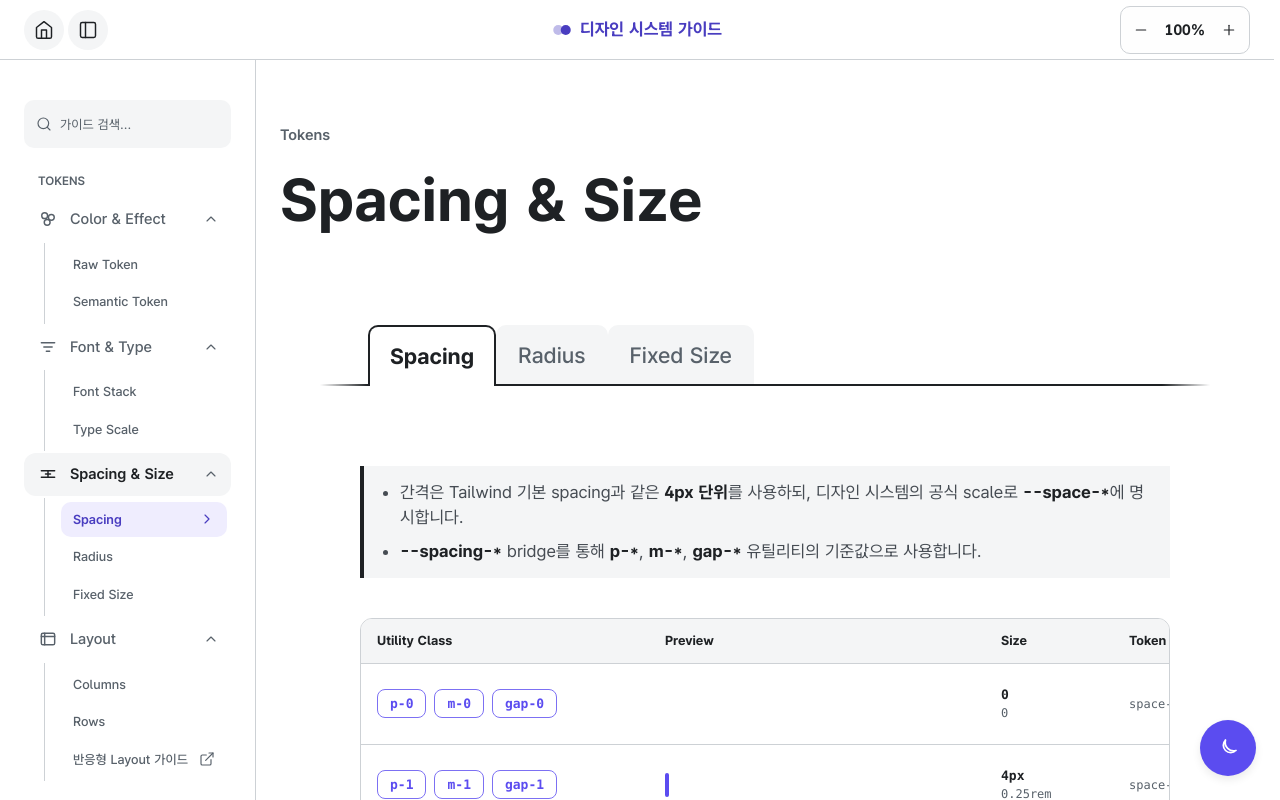
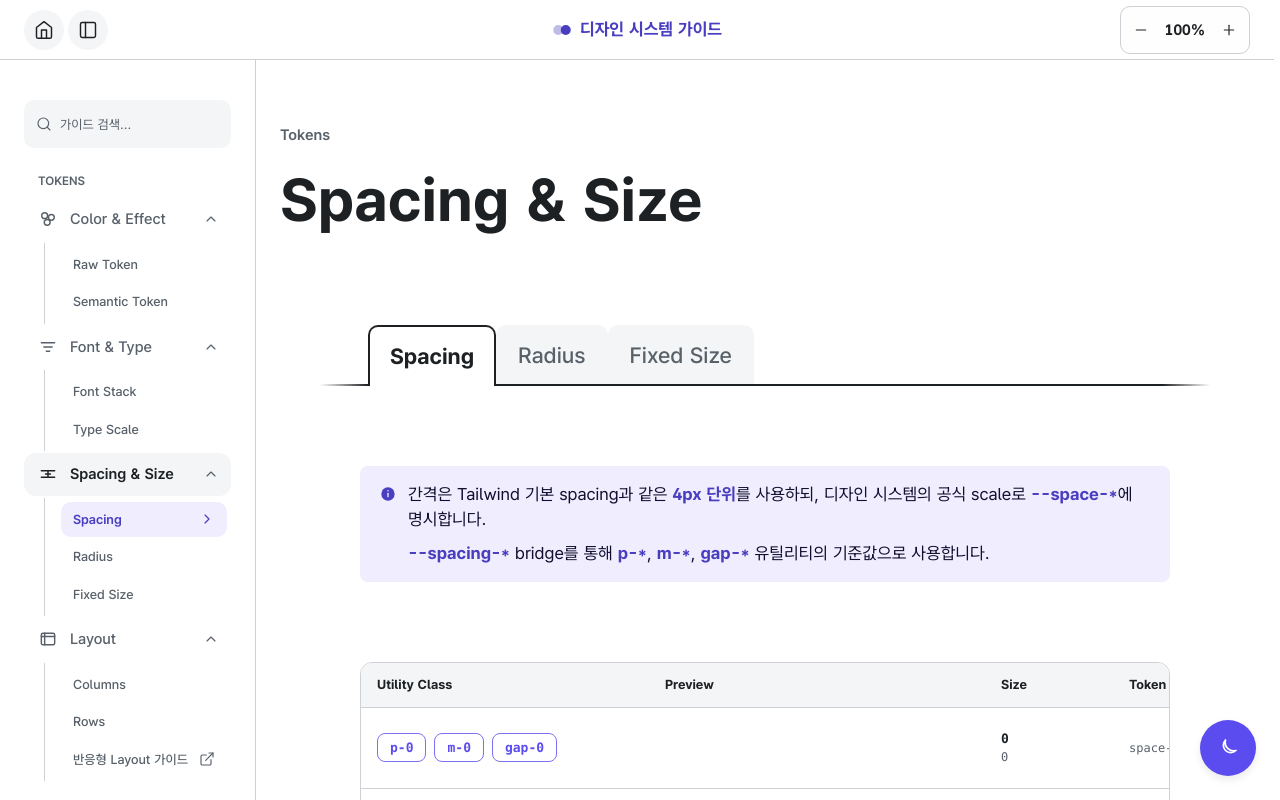
Before and after one commit to yhwabillie/system-guide, a Next.js app: page /guide/spacing in a window 1280 px wide. Shown: the top 800 px of the page. Built offline with nearby package versions, Linux system fonts and the light colour scheme.

Commit message:
design: refine guide callouts

```diff
--- a/src/components/guide/pages/grid-page.tsx
+++ b/src/components/guide/pages/grid-page.tsx
@@ -76,11 +76,11 @@ export function GuideGridPage() {
         className={contentSubTabPanelClass}
       >
         <section aria-label="Columns" className="mb-0">
-          <TabDescriptionCallout>
-            Tailwind 기본 <strong>grid-cols-*</strong> 열 분할. <strong>12열</strong> 그리드는{" "}
-            <strong>col-span-*</strong>와 조합해 페이지 레이아웃을 구성합니다.{" "}
-            <strong>전체 Layout·breakpoint</strong> 검증은 사이드메뉴{" "}
-            <a href={GUIDE_ROUTES.responsive}>반응형 Layout 가이드</a>를 참고하세요.
+          <TabDescriptionCallout margin="mb-20" tone="info">
+            <div className="flex flex-col gap-2">
+              <p className="m-0">Tailwind 기본 <strong>grid-cols-*</strong> 열 분할을 사용합니다. <strong>12열</strong> 그리드는 <strong>col-span-*</strong>와 조합해 페이지 레이아웃을 구성합니다.</p>
+              <p className="m-0"><strong>전체 Layout·breakpoint</strong> 검증은 사이드메뉴 <a href={GUIDE_ROUTES.responsive}>반응형 Layout 가이드</a>를 참고하세요.</p>
+            </div>
           </TabDescriptionCallout>
           <div role="list" className="grid grid-cols-2 gap-4">
             {gridColumnTokens.map(({ name, cols, utility }) => (
@@ -103,9 +103,11 @@ export function GuideGridPage() {
         className={contentSubTabPanelClass}
       >
         <section aria-label="Rows" className="mb-0">
-          <TabDescriptionCallout>
-            Tailwind 기본 <strong>grid-rows-*</strong> 행 분할. 카드 내부 영역, 상하 비교 레이아웃,
-            세로 데이터 구성을 일정한 행 구조로 나눌 때 사용합니다.
+          <TabDescriptionCallout margin="mb-20" tone="info">
+            <div className="flex flex-col gap-2">
+              <p className="m-0">Tailwind 기본 <strong>grid-rows-*</strong> 행 분할을 사용합니다.</p>
+              <p className="m-0">카드 내부 영역, 상하 비교 레이아웃, 세로 데이터 구성을 일정한 행 구조로 나눌 때 사용합니다.</p>
+            </div>
           </TabDescriptionCallout>
           <div role="list" className="grid grid-cols-2 gap-4">
             {gridRowTokens.map(({ name, rows, utility }) => (
--- a/src/components/guide/pages/spacing-page.tsx
+++ b/src/components/guide/pages/spacing-page.tsx
@@ -123,11 +123,11 @@ export function GuideSpacingPage() {
 
           <div role="tabpanel" id="panel-spacing-measure" aria-labelledby="tab-spacing-measure" hidden={activeSpacingTab !== "spacing"} className={contentSubTabPanelClass}>
           <section id="section-spacing" aria-label="Spacing" className="mb-0">
-            <TabDescriptionCallout>
-              <ul className="m-0 flex list-disc flex-col gap-2 pl-5">
-                <li>간격은 Tailwind 기본 spacing과 같은 <strong>4px 단위</strong>를 사용하되, 디자인 시스템의 공식 scale로 <strong>--space-*</strong>에 명시합니다.</li>
-                <li><strong>--spacing-*</strong> bridge를 통해 <strong>p-*</strong>, <strong>m-*</strong>, <strong>gap-*</strong> 유틸리티의 기준값으로 사용합니다.</li>
-              </ul>
+            <TabDescriptionCallout margin="mb-20" tone="info">
+              <div className="flex flex-col gap-2">
+                <p className="m-0">간격은 Tailwind 기본 spacing과 같은 <strong>4px 단위</strong>를 사용하되, 디자인 시스템의 공식 scale로 <strong>--space-*</strong>에 명시합니다.</p>
+                <p className="m-0"><strong>--spacing-*</strong> bridge를 통해 <strong>p-*</strong>, <strong>m-*</strong>, <strong>gap-*</strong> 유틸리티의 기준값으로 사용합니다.</p>
+              </div>
             </TabDescriptionCallout>
             <div className="overflow-x-auto rounded-xl border border-gray-20">
               <table className="w-full min-w-[56rem] border-collapse text-left">
@@ -170,11 +170,11 @@ export function GuideSpacingPage() {
 
           <div role="tabpanel" id="panel-spacing-radius" aria-labelledby="tab-spacing-radius" hidden={activeSpacingTab !== "radius"} className={contentSubTabPanelClass}>
           <section id="section-radius" aria-label="Radius" className="mb-0">
-            <TabDescriptionCallout>
-              <ul className="m-0 flex list-disc flex-col gap-2 pl-5">
-                <li>모서리 값은 <strong>--shape-radius-*</strong> primitive token으로 정의합니다.</li>
-                <li><strong>--radius-*</strong> bridge를 통해 <strong>rounded-*</strong> 유틸리티로 사용합니다.</li>
-              </ul>
+            <TabDescriptionCallout margin="mb-20" tone="info">
+              <div className="flex flex-col gap-2">
+                <p className="m-0">모서리 값은 <strong>--shape-radius-*</strong> primitive token으로 정의합니다.</p>
+                <p className="m-0"><strong>--radius-*</strong> bridge를 통해 <strong>rounded-*</strong> 유틸리티로 사용합니다.</p>
+              </div>
             </TabDescriptionCallout>
             <div className="flex flex-col gap-8">
               <div role="list" aria-label="Radius 토큰 시각 비교" className="overflow-hidden rounded-xl border border-gray-20">
@@ -240,11 +240,11 @@ export function GuideSpacingPage() {
           <div role="tabpanel" id="panel-spacing-fixed-size" aria-labelledby="tab-spacing-fixed-size" hidden={activeSpacingTab !== "fixed-size"} className={contentSubTabPanelClass}>
           <GuideContentLayout sections={fixedSizeTocSections}>
           <section id="section-fixed-size" aria-label="Fixed Size" className="mb-0">
-            <TabDescriptionCallout margin="mb-20">
-              <ul className="m-0 flex list-disc flex-col gap-2 pl-5">
-                <li>아이콘, 스피너, 컨트롤처럼 반복되는 고정 크기는 <strong>--size-*</strong> primitive token으로 관리합니다.</li>
-                <li><strong>--spacing-icon-*</strong>, <strong>--spacing-spinner-*</strong>, <strong>--spacing-control-*</strong> bridge를 통해 <strong>size-icon-*</strong>, <strong>size-spinner-*</strong>, <strong>size-control-*</strong> 유틸리티로 사용합니다.</li>
-              </ul>
+            <TabDescriptionCallout margin="mb-20" tone="info">
+              <div className="flex flex-col gap-2">
+                <p className="m-0">아이콘, 스피너, 컨트롤처럼 반복되는 고정 크기는 <strong>--size-*</strong> primitive token으로 관리합니다.</p>
+                <p className="m-0"><strong>--spacing-icon-*</strong>, <strong>--spacing-spinner-*</strong>, <strong>--spacing-control-*</strong> bridge를 통해 <strong>size-icon-*</strong>, <strong>size-spinner-*</strong>, <strong>size-control-*</strong> 유틸리티로 사용합니다.</p>
+              </div>
             </TabDescriptionCallout>
             <div className="flex flex-col gap-20">
               <div>
--- a/src/components/guide/pages/type-page.tsx
+++ b/src/components/guide/pages/type-page.tsx
@@ -62,6 +62,12 @@ export function GuideTypePage() {
         <div role="tabpanel" id="panel-type-font-family" aria-labelledby="tab-type-font-family" hidden={activeTypeTab !== "font-family"} className={contentSubTabPanelClass}>
         <GuideContentLayout sections={fontFamilyTocSections}>
         <section id="section-font-stack" aria-label="Font Stack" className="mb-0">
+          <TabDescriptionCallout margin="mb-10" tone="info">
+            <div className="flex flex-col gap-2">
+              <p className="m-0"><strong>Font Stack</strong>은 프로젝트의 기본 폰트와 폴백 순서를 정의하는 토큰입니다.</p>
+              <p className="m-0"><strong>Pretendard GOV</strong>를 기본 폰트로 사용하고, <strong>--font-family-base</strong> 토큰을 통해 모든 화면에서 동일한 글꼴 체계를 공유합니다.</p>
+            </div>
+          </TabDescriptionCallout>
           <FontStackCuration />
 
           <header className="mt-20 mb-5">
@@ -264,12 +270,12 @@ export function GuideTypePage() {
         <div role="tabpanel" id="panel-type-typography" aria-labelledby="tab-type-typography" hidden={activeTypeTab !== "typography"} className={contentSubTabPanelClass}>
         <GuideContentLayout sections={typographyTocSections}>
         <section id="section-typography-scale" aria-label="Type Scale" className="mb-0">
-          <TabDescriptionCallout>
-            <ul className="m-0 flex list-disc flex-col gap-2 pl-5">
-              <li>텍스트 크기는 <strong>Display·Heading·Body·Label·Caption</strong> 역할로 나누어 사용합니다.</li>
-              <li>개발에서는 개별 px 값을 쓰지 않고 <strong>text-*</strong> 또는 <strong>typo-*</strong> 토큰 유틸리티를 사용합니다.</li>
-              <li>반응형에서는 토큰 이름은 그대로 두고, 필요한 큰 제목 계층의 크기 값만 breakpoint에서 바뀝니다.</li>
-            </ul>
+          <TabDescriptionCallout margin="mb-4" tone="info">
+            <div className="flex flex-col gap-2">
+              <p className="m-0">텍스트 크기는 <strong>Display·Heading·Body·Label·Caption</strong> 역할로 나누어 사용합니다.</p>
+              <p className="m-0">개발에서는 개별 px 값을 쓰지 않고 <strong>text-*</strong> 또는 <strong>typo-*</strong> 토큰 유틸리티를 사용합니다.</p>
+              <p className="m-0">반응형에서는 토큰 이름은 그대로 두고, 필요한 큰 제목 계층의 크기 값만 breakpoint에서 바뀝니다.</p>
+            </div>
           </TabDescriptionCallout>
           <TypeScaleBaseGuide />
           <TypographyScaleTable />
--- a/src/components/guide/shared.tsx
+++ b/src/components/guide/shared.tsx
@@ -1933,10 +1933,6 @@ export function GuideSiteHeader({
 export function FontStackCuration() {
   return (
     <>
-      <TabDescriptionCallout>
-        <strong>Pretendard GOV</strong>를 기본으로 하는 폴백 체인입니다. 폰트 패밀리는 <strong>--font-family-base</strong> 토큰으로 관리합니다.
-      </TabDescriptionCallout>
-
       <ol className="mx-0 mt-0 mb-8 flex list-none flex-col p-0">
         {fontStack.map(({ order, name, family, role, source, desc, emphasis }, index) => {
           const isLast = index === fontStack.length - 1;
```
